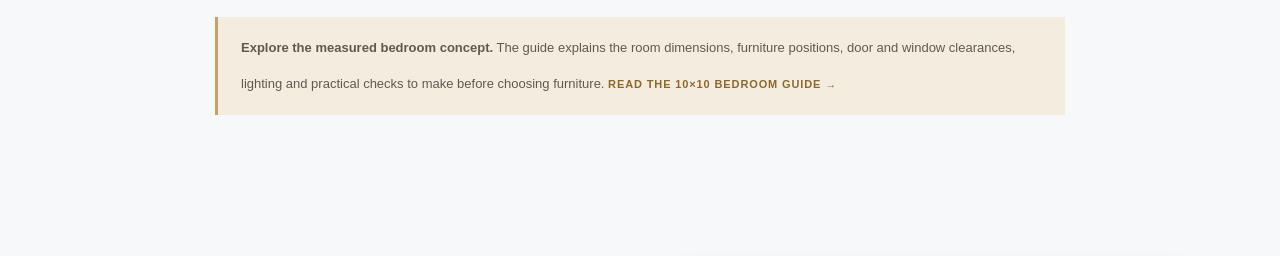
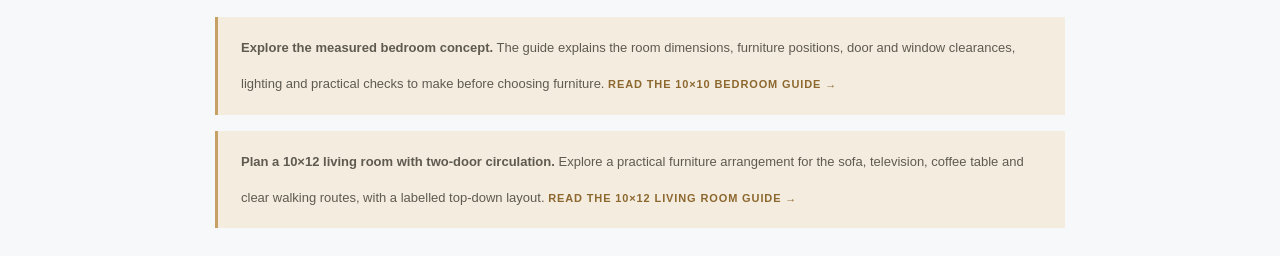
Before and after one commit to dhanushkaprasad2001-max/dreamhome-plans-, a plain HTML site: page index.html in a window 1280 px wide. Shown: the part 2180-2436 px from the top of the page. Drawn offline with Linux system fonts and the light colour scheme.

Commit message:
Feature the 10x12 living room layout on the homepage

```diff
--- a/index.html
+++ b/index.html
@@ -429,6 +429,10 @@
           <strong>Explore the measured bedroom concept.</strong> The guide explains the room dimensions, furniture positions, door and window clearances, lighting and practical checks to make before choosing furniture.
           <a class="card-link" href="10x10-bedroom-layout.html">READ THE 10×10 BEDROOM GUIDE →</a>
         </div>
+        <div class="note" style="margin-top:16px;">
+          <strong>Plan a 10×12 living room with two-door circulation.</strong> Explore a practical furniture arrangement for the sofa, television, coffee table and clear walking routes, with a labelled top-down layout.
+          <a class="card-link" href="10x12-living-room-layout.html">READ THE 10×12 LIVING ROOM GUIDE →</a>
+        </div>
       </div>
     </section>
 
```
